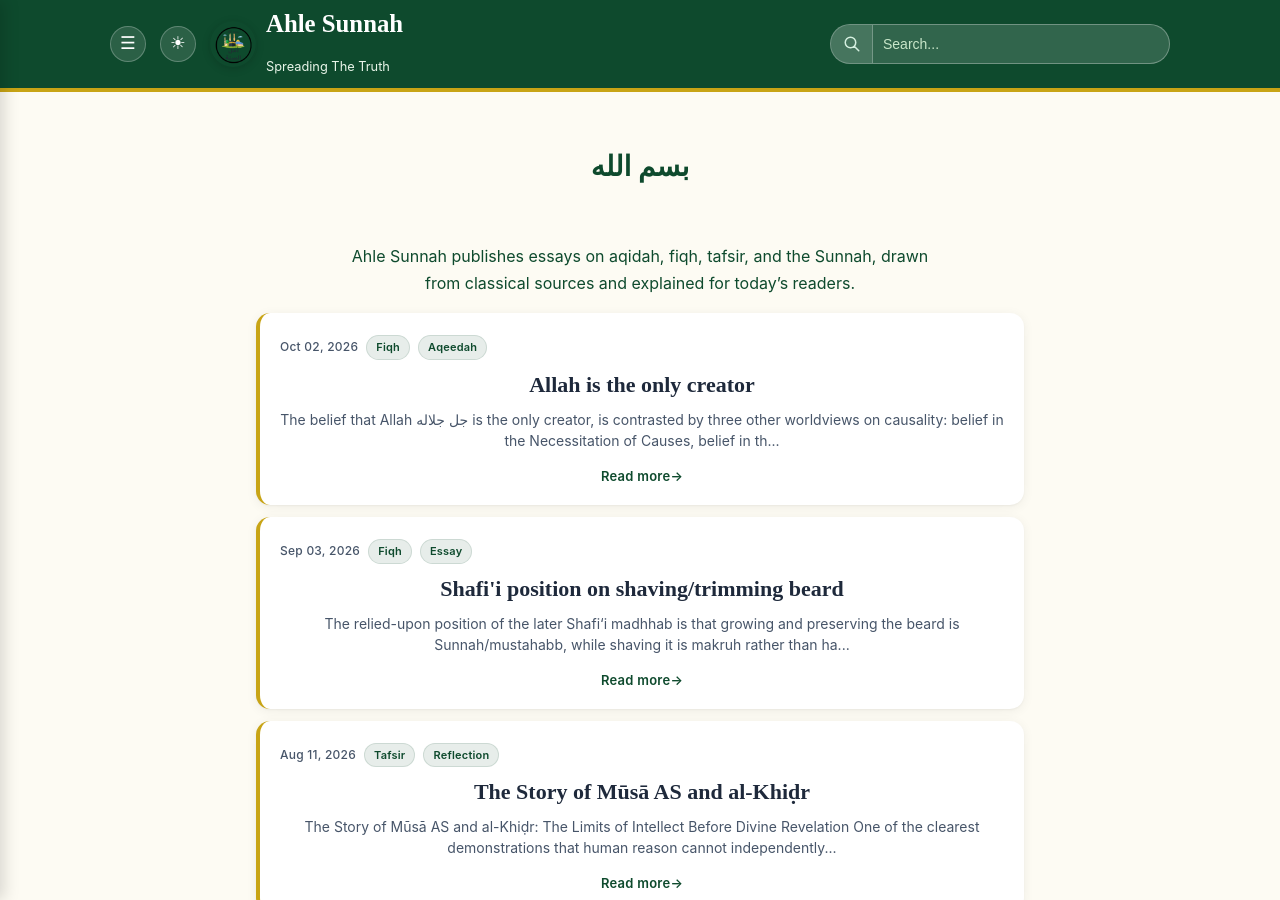
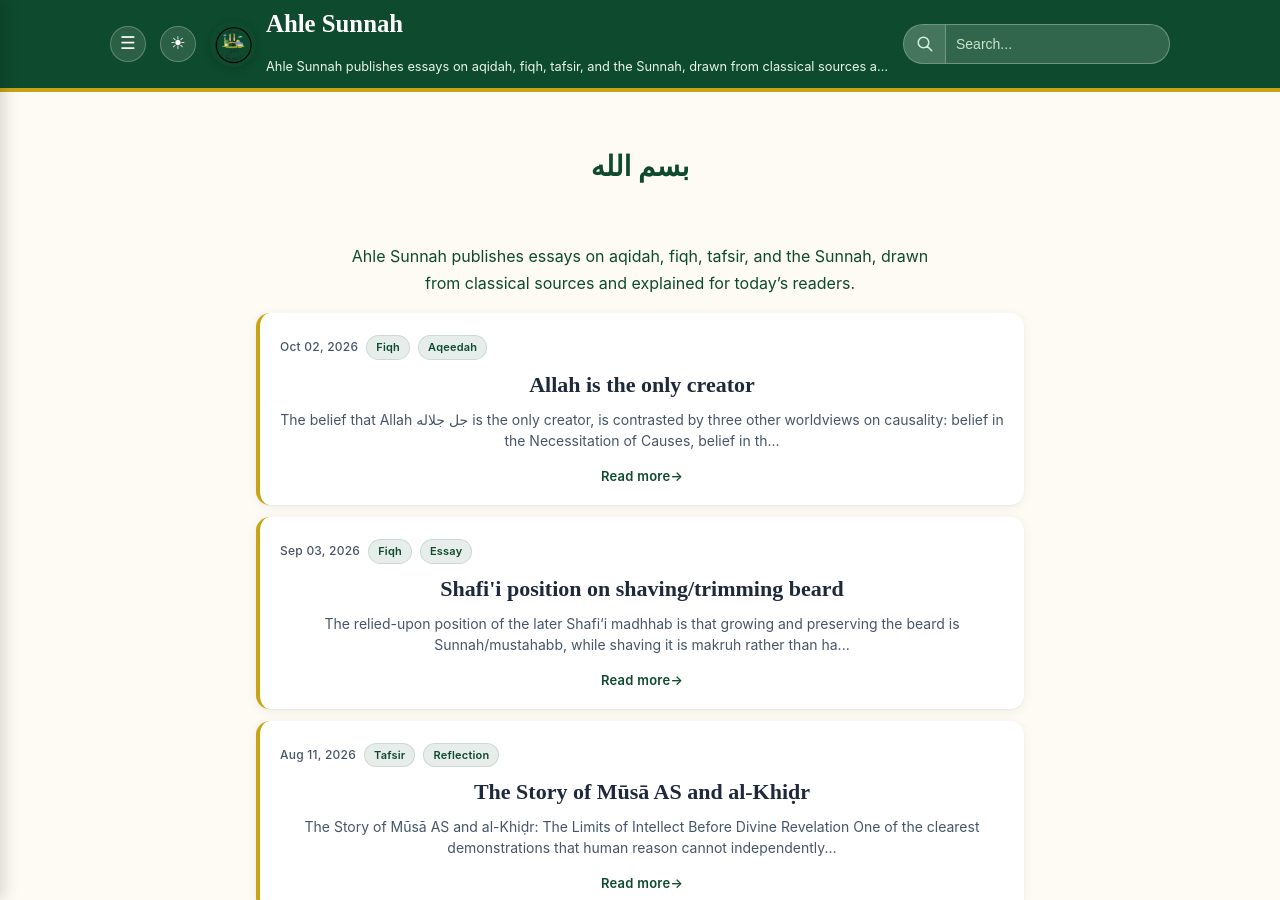
Before and after one commit to Fali17/ahlesunnah, a Jekyll site: the page built from index.html, in a window 1280 px wide and 900 px high. Built offline with Jekyll 4.4.1, drawn with Linux system fonts in a browser that asks for light colours; the list of posts is cut into pages by our own code.

Commit message:
Revise site description in _config.yml
Updated the description to provide more detail about the content published by Ahle Sunnah.

```diff
--- a/_config.yml
+++ b/_config.yml
@@ -1,5 +1,5 @@
 title: "Ahle Sunnah"
-description: "Spreading The Truth"
+description: "Ahle Sunnah publishes essays on aqidah, fiqh, tafsir, and the Sunnah, drawn from classical sources and explained for today’s readers."
 url: "https://fali17.github.io"
 baseurl: "/ahlesunnah"
 
```
